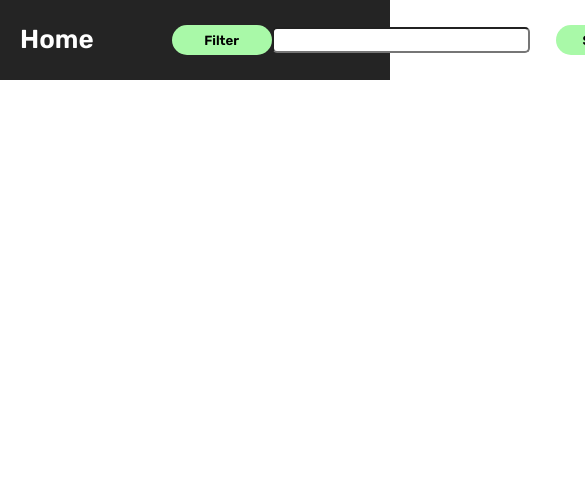
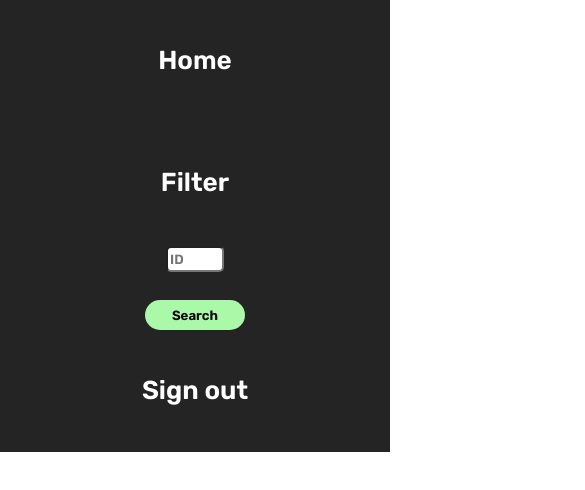
Before and after one commit to SrDevDash/Game-of-Thrones-App, a React (Create React App) app in the folder client/: page / in a window 390 px wide. Shown: the top 490 px of the page, 585 px wide, since content can reach past the window. Built offline with nearby package versions, Linux system fonts and the light colour scheme.

Commit message:
Add responsive on NavBar component

```diff
--- a/client/src/Components/Navbar/Navbar.jsx
+++ b/client/src/Components/Navbar/Navbar.jsx
@@ -9,11 +9,11 @@ const Navbar = () => {
         <Link to="/">
           <p>Home</p>
         </Link>
-        <button>Filter</button>
+        <p>Filter</p>
       </div>
       <div className={styles.littleContainer}>
         <div>
-          <input type="text" name="searchInput" />
+          <input placeholder="ID" type="text" name="searchInput" />
           <button>Search</button>
         </div>
         <Link to="/login">
--- a/client/src/Components/Navbar/Navbar.module.css
+++ b/client/src/Components/Navbar/Navbar.module.css
@@ -6,17 +6,47 @@
   text-align: center;
   align-content: center;
   background-color: rgb(36, 36, 36);
+
   height: 80px;
   line-height: 70px;
   padding: 0 20px;
   font-family: "Rubik", sans-serif;
   font-size: 26px;
 }
+
+@media screen and (max-width: 700px) {
+  .container {
+    display: flex;
+    align-items: center;
+    flex-direction: column;
+    height: auto;
+  }
+  .littleContainer {
+    flex-direction: column;
+  }
+  .littleContainer div {
+    display: flex;
+    height: 86px;
+    flex-direction: column;
+  }
+  .littleContainer button {
+    margin: auto;
+    width: 300px;
+    height: 300px;
+    background-color: blue;
+  }
+
+  .littleContainer input {
+    margin: auto;
+    width: 300px;
+    height: 300px;
+  }
+}
+
 .littleContainer {
   display: flex;
-  justify-content: center;
+  justify-content: space-between;
   align-items: center;
-  gap: 3em;
 }
 
 .littleContainer button {
@@ -24,6 +54,7 @@
   height: 30px;
   background-color: rgb(169, 249, 168);
   border: none;
+  margin: 0 30px;
   border-radius: 30px;
   font-family: "Rubik", sans-serif;
   cursor: pointer;
@@ -36,6 +67,7 @@
 .littleContainer p {
   color: white;
   text-decoration: none;
+  padding: 0 20px;
   transition: 1s;
 }
 
@@ -44,8 +76,12 @@
   color: #98b8ed;
 }
 
+.littleContainer a p {
+  text-align: center;
+}
+
 .littleContainer input {
-  width: 250px;
+  width: 50px;
   height: 20px;
   border-radius: 5px;
   font-family: "Rubik", sans-serif;
```
